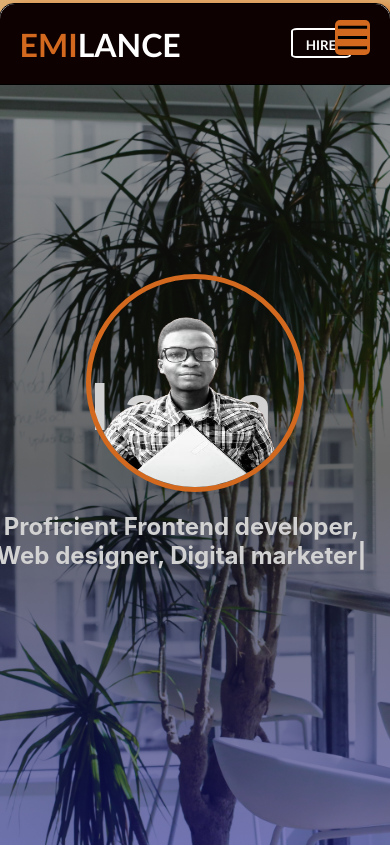
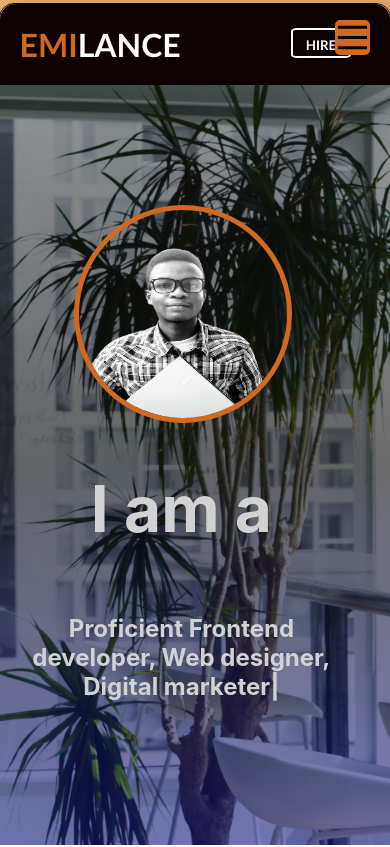
Before and after one commit to Emilance/Emmyportfolio, a React (Create React App) app: page / in a window 390 px wide. Shown: the top 847 px of the page. Built offline with nearby package versions, Linux system fonts and the light colour scheme.

Commit message:
responsiveness updated

```diff
--- a/src/components/sections/page.css
+++ b/src/components/sections/page.css
@@ -51,6 +51,7 @@
 .title{
     font-size: 4rem;
     color: var(--color-light);
+
 
 }
 .subTitle{
@@ -703,6 +704,8 @@ form> .submit:hover{
 
 
 @media (min-width: 1000px){
+
+
     .slider > img {
         width:70vh ;
         height: 50vh;
@@ -727,7 +730,6 @@ form> .submit:hover{
         margin-left: 3%;
     }
     .Emilanceimage{
-        position: fixed;
         right:20%;
         z-index: 5;
     }
@@ -751,7 +753,7 @@ form> .submit:hover{
     }
     .Emilanceimage{
         position: relative;
-        right:0;
+        right:5px;
         z-index: 5;
     }
     .aboutme{
@@ -797,7 +799,7 @@ form> .submit:hover{
     .headerContainer{
         height: 90vh;
         display: flex;
-        flex-direction: column;
+        flex-direction: column-reverse;
         justify-content: center;
         position: relative;
         align-items: center;
@@ -805,16 +807,12 @@ form> .submit:hover{
     }
 
     .titleContainer{
-        position:absolute;
-        top :15rem;
+
         text-align: center;
         z-index: 5;
     }
      .Emilanceimage{
-         position: relative;
-         top:-5rem;
          z-index: 5;
-
      }
      .emmyimg{
          width:13rem;
@@ -856,4 +854,15 @@ form> .submit:hover{
   .about-btn-container{
       margin-top: 6rem;
   }
+  .titleContainer{
+    margin-right: 10%;
+    margin-left: 3%;
+    width: 80%;
 }
+.Emilanceimage{
+    position: relative;
+    right:3%;
+    z-index: 5;
+}
+
+}
```
